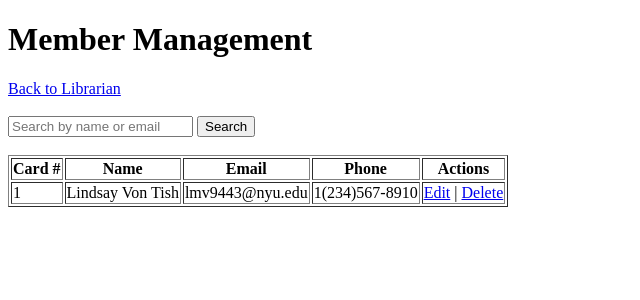
After one commit to lvontish-nyu/DatabaseSecurity_Spring2026, a Flask app: page /member-management in a window 1280 px wide. The commit adds this page. Shown: the top 300 px of the page, without its empty margins (0-640 px from the left). Run offline with Flask 3, Linux system fonts and the light colour scheme; data comes from the database, SQL or seed files in the repository; both versions use the stored data as it was after the commit.

Commit message:
Added member management route and pages.

```diff
--- a/Project/app.py
+++ b/Project/app.py
@@ -285,6 +285,25 @@ def add_member():
 
     return render_template('add_member.html')
 
+@app.route('/member-management', methods=('GET', 'POST'))
+def manage_members():
+    conn = get_db_connection()
+
+    search = request.form.get('search') if request.method == 'POST' else None
+
+    if search:
+        members = conn.execute('''
+            SELECT * FROM Members
+            WHERE First_Name LIKE ?
+               OR Last_Name LIKE ?
+               OR Email LIKE ?
+        ''', (f'%{search}%', f'%{search}%', f'%{search}%')).fetchall()
+    else:
+        members = conn.execute('SELECT * FROM Members').fetchall()
+
+    conn.close()
+    return render_template('member_management.html', members=members)
+
 if __name__ == '__main__':
     init_db()
     app.run(debug=True)
--- /dev/null
+++ b/Project/templates/member_management.html
@@ -0,0 +1,44 @@
+<!DOCTYPE html>
+<html>
+<head>
+    <title>Member Management</title>
+</head>
+<body>
+    <h1>Member Management</h1>
+
+    <a href="/librarian">Back to Librarian</a><br><br>
+
+    <!-- Search Form -->
+    <form method="POST">
+        <input type="text" name="search" placeholder="Search by name or email">
+        <button type="submit">Search</button>
+    </form>
+
+    <br>
+
+    <table border="1">
+        <tr>
+            <th>Card #</th>
+            <th>Name</th>
+            <th>Email</th>
+            <th>Phone</th>
+            <th>Actions</th>
+        </tr>
+
+        {% for m in members %}
+        <tr>
+            <td>{{ m['Card_Number'] }}</td>
+            <td>{{ m['First_Name'] }} {{ m['Last_Name'] }}</td>
+            <td>{{ m['Email'] }}</td>
+            <td>{{ m['Phone'] }}</td>
+            <td>
+                <a href="/edit_member/{{ m['Card_Number'] }}">Edit</a> |
+                <a href="/delete_member/{{ m['Card_Number'] }}"
+                   onclick="return confirm('Are you sure?')">Delete</a>
+            </td>
+        </tr>
+        {% endfor %}
+    </table>
+
+</body>
+</html>
```
Also changed, not shown: Project/templates/librarian.html (+6 -1 lines), Project/database.db.
